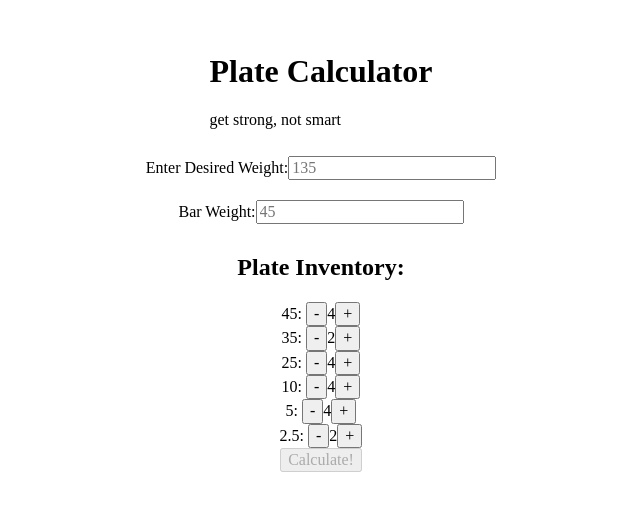
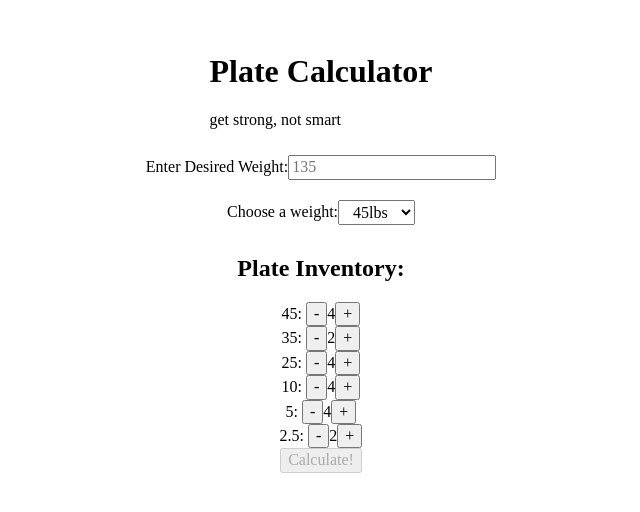
Before and after one commit to billyjacoby/plate-calculator, a React (Create React App) app: page / in a window 1280 px wide. Shown: the part 148-660 px from the top of the page, without its empty margins (319-959 px from the left). Built offline with nearby package versions, Linux system fonts and the light colour scheme.

Commit message:
updated bar weight to select tag

```diff
--- a/src/App.js
+++ b/src/App.js
@@ -36,7 +36,7 @@ const PlateInventory = styled.div`
 
 function App() {
   const [desiredWeight, setDesiredWeight] = useState("");
-  const [barWeight, setBarWeight] = useState("");
+  const [barWeight, setBarWeight] = useState(45);
 
   const [results, setResults] = useState();
 
@@ -78,16 +78,34 @@ function App() {
               onChange={(e) => setDesiredWeight(e.target.value)}
             />
           </label>
-          <label htmlFor="barWeight">
-            Bar Weight:
-            <input
-              type="number"
+          <div
+            style={{
+              display: "flex",
+              flexDirection: "row",
+              alignItems: "center",
+            }}
+          >
+            <label htmlFor="barWeight"> Choose a weight: </label>
+            <select
               name="barWeight"
-              placeholder="45"
+              id="barWeight"
+              style={{ padding: "2px 10px" }}
               value={barWeight}
               onChange={(e) => setBarWeight(e.target.value)}
-            />
-          </label>
+            >
+              <option value="45" default>
+                45lbs
+              </option>
+              <option value="35">35lbs</option>
+              <option value="25">25lbs</option>
+              <option value="15">15lbs</option>
+              <option value="10">10lbs</option>
+              <option value="0">0</option>
+              <option value="other" disabled>
+                other
+              </option>
+            </select>
+          </div>
         </Form>
         <PlateInventory>
           <h2>Plate Inventory:</h2>
```
